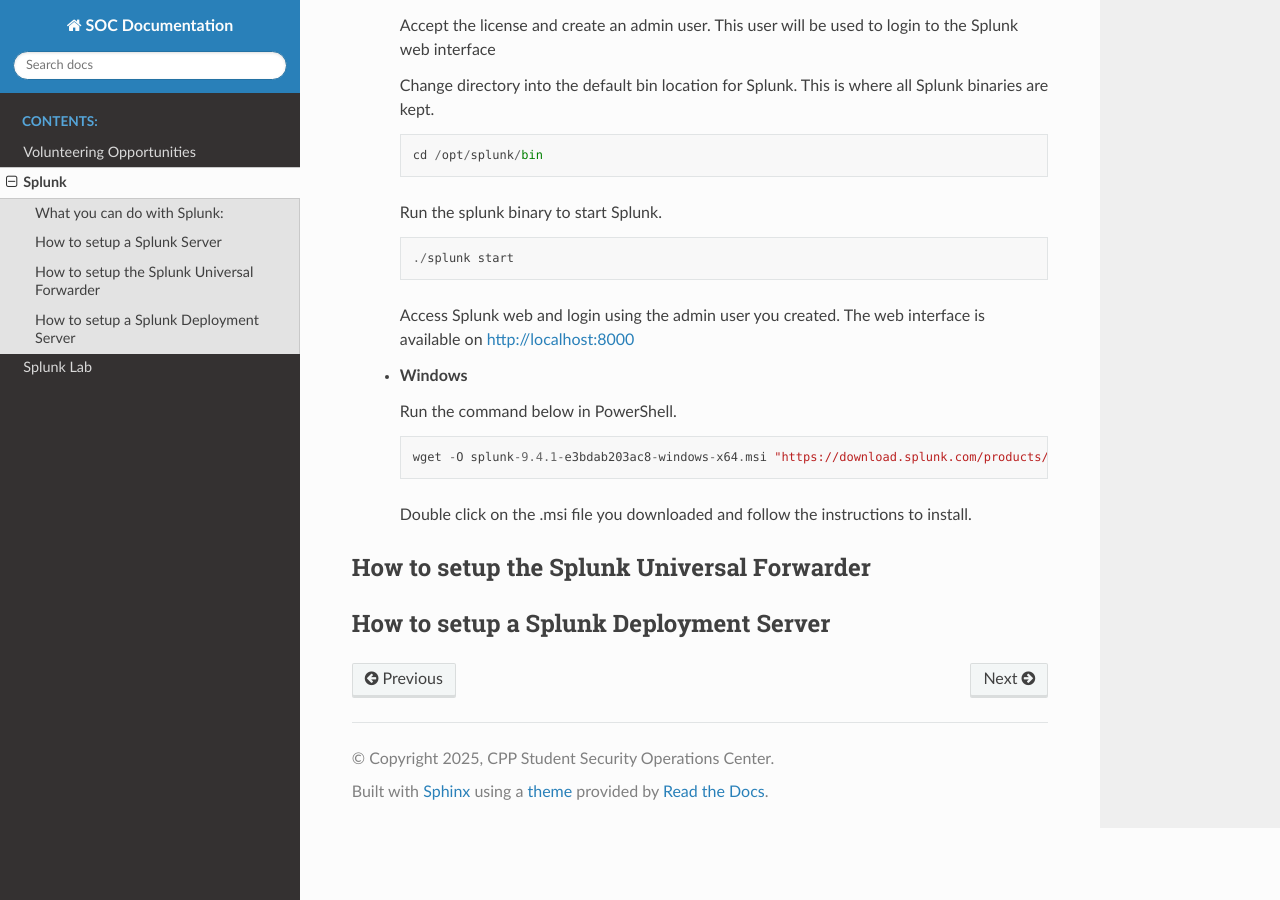
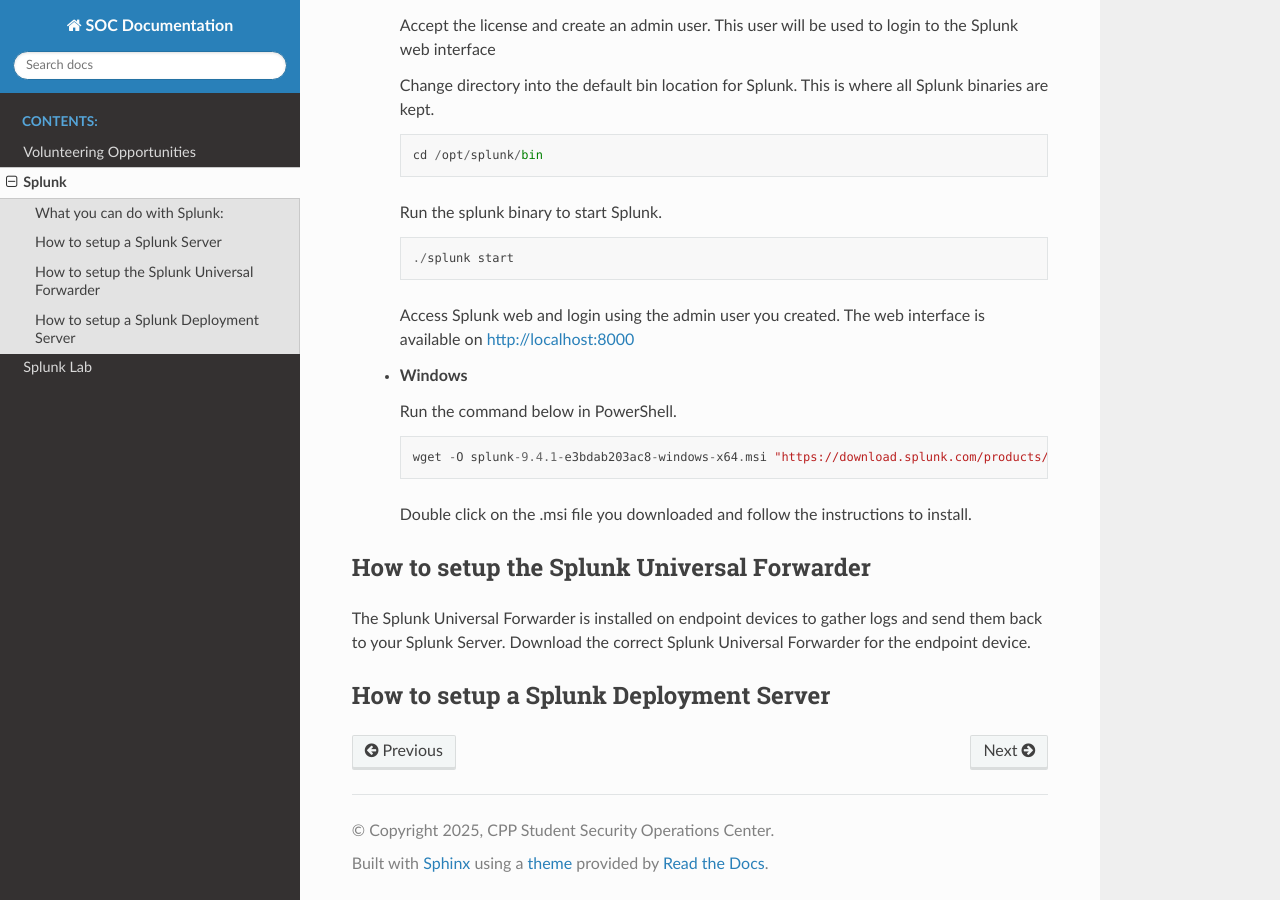
Before and after one commit to cpp-soc/documentation, a Sphinx documentation site: the page built from source/Splunk.md, in a window 1280 px wide and 900 px high, scrolled down 938 px. Built offline with Sphinx 7.4.7 and the Read the Docs theme 3.1.0, drawn with Linux system fonts in a browser that asks for light colours.

Commit message:
Added description o SUF

```diff
--- a/source/Splunk.md
+++ b/source/Splunk.md
@@ -54,5 +54,7 @@
         Double click on the .msi file you downloaded and follow the instructions to install.
 
 ## How to setup the Splunk Universal Forwarder
+The Splunk Universal Forwarder is installed on endpoint devices to gather logs and send them back to your Splunk Server.
+Download the correct Splunk Universal Forwarder for the endpoint device.
 
 ## How to setup a Splunk Deployment Server
```
